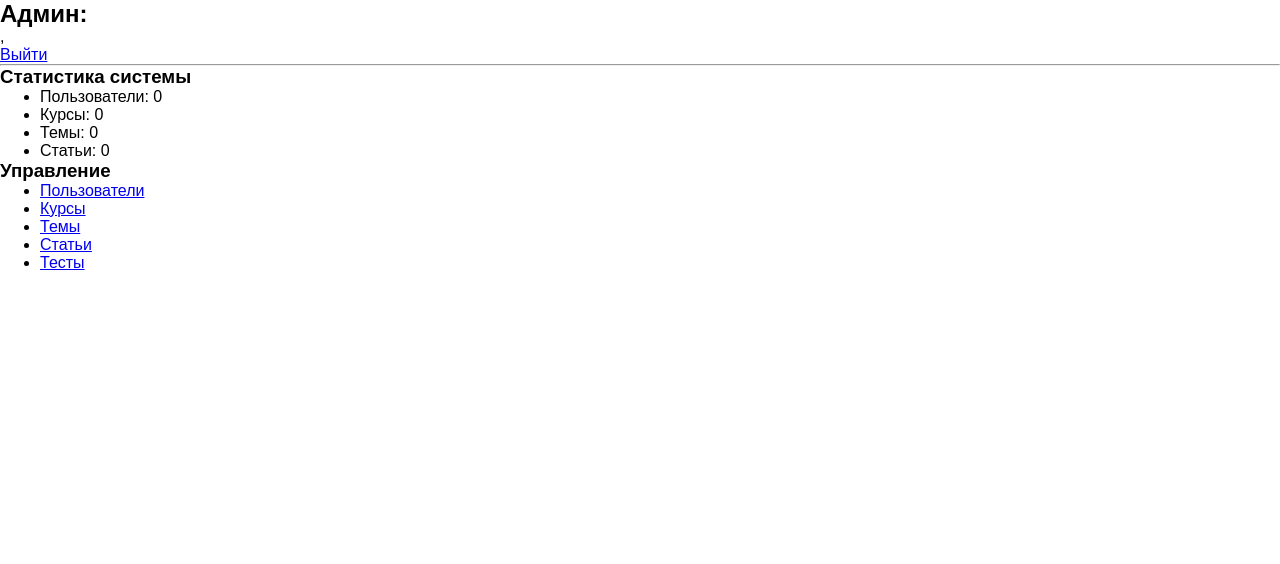
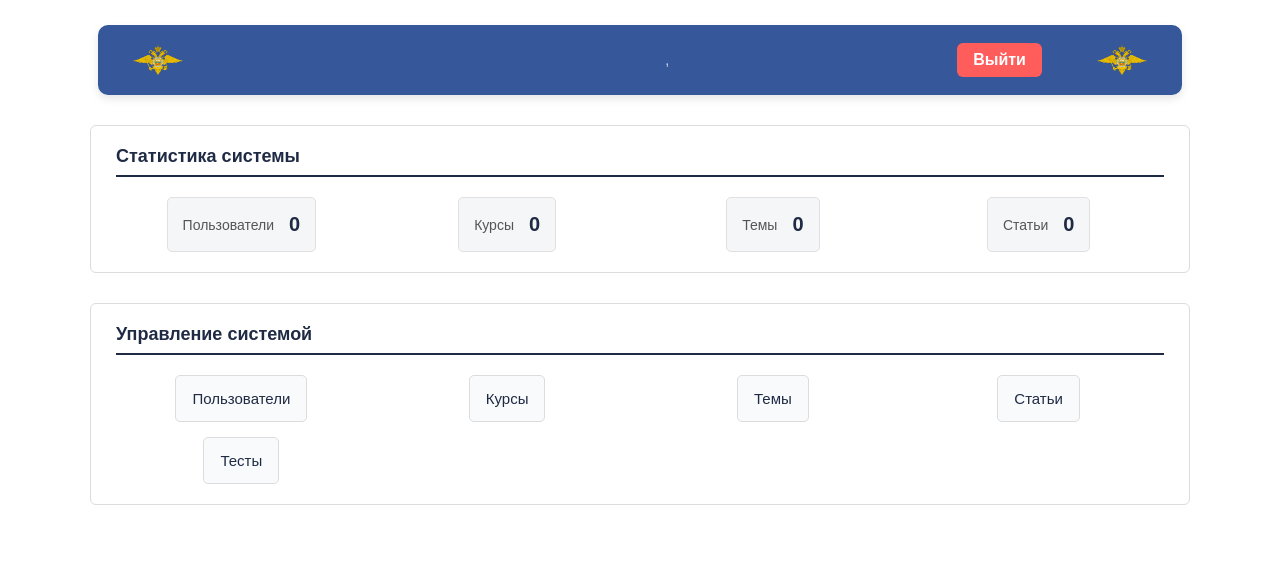
Before and after one commit to phantomdevi1/drugs-control, a PHP site: page /admin/dashboard.php in a window 1280 px wide. Shown: the top 564 px of the page. Run offline with PHP 8.4, Linux system fonts and the light colour scheme; the visitor is signed in with stand-in values (Sample User, id 1); data that the repository does not hold is empty.

Commit message:
admin panel

```diff
--- a/admin/dashboard.php
+++ b/admin/dashboard.php
@@ -43,40 +43,73 @@ $stats['articles'] = $res->fetch_assoc()['count'];
 <html lang="ru">
 <head>
     <meta charset="UTF-8">
-    <title>Админка</title>
+    <title>Административная страница</title>
     <meta name="viewport" content="width=device-width, initial-scale=1.0">
     <link rel="stylesheet" href="../style.css">
+    <link rel="shortcut icon" href="../img/favicon.ico" type="image/x-icon">
 </head>
 <body>
 
-<div class="container">
-
-    <header>
-        <h2>Админ: <?= htmlspecialchars($user['last_name']) ?> <?= htmlspecialchars($user['first_name']) ?></h2>
+    <header class="student_header">
+        <img src="../img/auth_img.png" alt="">
+        <h2>
+            <?= htmlspecialchars($user['last_name']) ?>
+            <?= htmlspecialchars($user['first_name']) ?>
+            <?= htmlspecialchars($user['middle_name']) ?>
+        </h2>
         <p><?= htmlspecialchars($user['position']) ?>, <?= htmlspecialchars($user['rank']) ?></p>
         <a href="../logout.php">Выйти</a>
+        <img src="../img/auth_img.png" alt="" class="header_logo_right">
     </header>
+<div class="admin-dashboard">
 
-    <hr>
+    <section class="admin-dashboard__section admin-dashboard__section--stats">
+        <h3 class="admin-dashboard__title">Статистика системы</h3>
 
-    <h3>Статистика системы</h3>
-    <ul>
-        <li>Пользователи: <?= $stats['users'] ?></li>
-        <li>Курсы: <?= $stats['courses'] ?></li>
-        <li>Темы: <?= $stats['topics'] ?></li>
-        <li>Статьи: <?= $stats['articles'] ?></li>
-    </ul>
+        <ul class="stats-list">
+            <li class="stats-list__item">
+                <span class="stats-list__label">Пользователи</span>
+                <span class="stats-list__value"><?= $stats['users'] ?></span>
+            </li>
+            <li class="stats-list__item">
+                <span class="stats-list__label">Курсы</span>
+                <span class="stats-list__value"><?= $stats['courses'] ?></span>
+            </li>
+            <li class="stats-list__item">
+                <span class="stats-list__label">Темы</span>
+                <span class="stats-list__value"><?= $stats['topics'] ?></span>
+            </li>
+            <li class="stats-list__item">
+                <span class="stats-list__label">Статьи</span>
+                <span class="stats-list__value"><?= $stats['articles'] ?></span>
+            </li>
+        </ul>
+    </section>
 
-    <h3>Управление</h3>
-    <ul>
-        <li><a href="users.php">Пользователи</a></li>
-        <li><a href="courses.php">Курсы</a></li>
-        <li><a href="topics.php">Темы</a></li>
-        <li><a href="articles.php">Статьи</a></li>
-        <li><a href="tests.php">Тесты</a></li>
-    </ul>
+    <section class="admin-dashboard__section admin-dashboard__section--management">
+        <h3 class="admin-dashboard__title">Управление системой</h3>
+
+        <ul class="admin-menu">
+            <li class="admin-menu__item">
+                <a class="admin-menu__link" href="users.php">Пользователи</a>
+            </li>
+            <li class="admin-menu__item">
+                <a class="admin-menu__link" href="courses.php">Курсы</a>
+            </li>
+            <li class="admin-menu__item">
+                <a class="admin-menu__link" href="topics.php">Темы</a>
+            </li>
+            <li class="admin-menu__item">
+                <a class="admin-menu__link" href="articles.php">Статьи</a>
+            </li>
+            <li class="admin-menu__item">
+                <a class="admin-menu__link" href="tests.php">Тесты</a>
+            </li>
+        </ul>
+    </section>
 
 </div>
 
+
 </body>
 </html>
--- a/student/final_exam.php
+++ b/student/final_exam.php
@@ -12,7 +12,6 @@ if (!isset($_SESSION['role']) || strtolower($_SESSION['role']) !== 'student') {
 }
 
 require '../config.php';
-require '../fpdf/fpdf.php'; // подключаем FPDF (путь к библиотеке)
 
 $userId = $_SESSION['user_id'];
 
--- a/style.css
+++ b/style.css
@@ -314,3 +314,219 @@ body {
   margin-bottom: 5px;
   cursor: pointer;
 }
+
+/* admin dashboard */
+.admin-dashboard {
+  max-width: 1100px;
+  margin: 0 auto;
+  padding: 30px;
+  font-family: Arial, sans-serif;
+}
+.admin-dashboard__section {
+  background: #ffffff;
+  border: 1px solid #dcdcdc;
+  border-radius: 6px;
+  padding: 20px 25px;
+  margin-bottom: 30px;
+}
+.admin-dashboard__title {
+  margin: 0 0 20px;
+  font-size: 18px;
+  font-weight: bold;
+  color: #1f2a44;
+  border-bottom: 2px solid #1f2a44;
+  padding-bottom: 8px;
+}
+.stats-list {
+  list-style: none;
+  padding: 0;
+  margin: 0;
+  display: grid;
+  grid-template-columns: repeat(auto-fit, minmax(200px, 1fr));
+  gap: 15px;
+}
+.stats-list__item {
+  background: #f4f6f8;
+  border: 1px solid #e0e0e0;
+  border-radius: 5px;
+  padding: 15px;
+  display: flex;
+  justify-content: space-between;
+  align-items: center;
+}
+.stats-list__label {
+  font-size: 14px;
+  color: #555;
+}
+.stats-list__value {
+  font-size: 20px;
+  font-weight: bold;
+  color: #1f2a44;
+  margin-left: 15px;
+}
+.admin-menu {
+  list-style: none;
+  padding: 0;
+  margin: 0;
+  display: grid;
+  grid-template-columns: repeat(auto-fit, minmax(220px, 1fr));
+  gap: 15px;
+}
+.admin-menu__item {
+  background: #f9fafb;
+  border: 1px solid #dcdcdc;
+  border-radius: 5px;
+}
+.admin-menu__link {
+  display: block;
+  padding: 14px 16px;
+  text-decoration: none;
+  font-size: 15px;
+  font-weight: 500;
+  color: #1f2a44;
+  transition:
+    background 0.2s ease,
+    color 0.2s ease;
+}
+.admin-menu__link:hover {
+  background: #1f2a44;
+  color: #ffffff;
+}
+
+/* users */
+.users-table-wrapper {
+  overflow-x: auto;
+}
+
+.users-table {
+  width: 100%;
+  border-collapse: collapse;
+  font-size: 14px;
+}
+
+.users-table th,
+.users-table td {
+  padding: 10px 12px;
+  border: 1px solid #dcdcdc;
+  text-align: left;
+}
+
+.users-table__head {
+  background: #1f2a44;
+  color: #ffffff;
+}
+
+.users-table__row:nth-child(even) {
+  background: #f5f7fa;
+}
+
+.users-table__actions {
+  display: flex;
+  gap: 8px;
+}
+
+.btn {
+  padding: 6px 10px;
+  border-radius: 4px;
+  font-size: 13px;
+  text-decoration: none;
+  color: #ffffff;
+}
+
+.btn--edit {
+  background: #4a6fdc;
+}
+
+.btn--edit:hover {
+  background: #3959b8;
+}
+
+.btn--delete {
+  background: #c0392b;
+}
+
+.btn--delete:hover {
+  background: #a93226;
+}
+
+/* user_edit */
+.form__body {
+  display: grid;
+  grid-template-columns: 1fr 1fr;
+  gap: 20px 30px;
+}
+
+.form__field {
+  display: flex;
+  flex-direction: column;
+  gap: 6px;
+}
+
+.form__label {
+  font-size: 14px;
+  color: #333;
+  font-weight: 500;
+}
+
+.form__input,
+.form__select {
+  padding: 10px 12px;
+  border: 1px solid #ccd3da;
+  border-radius: 4px;
+  font-size: 14px;
+  background-color: #fff;
+  transition:
+    border-color 0.2s,
+    box-shadow 0.2s;
+}
+
+.form__input:focus,
+.form__select:focus {
+  outline: none;
+  border-color: #1c5d99;
+  box-shadow: 0 0 0 2px rgba(28, 93, 153, 0.15);
+}
+
+/* Роль — на всю ширину */
+.form__field:last-of-type {
+  grid-column: 1 / -1;
+}
+
+/* ===== Кнопки ===== */
+.form__actions {
+  grid-column: 1 / -1;
+  display: flex;
+  justify-content: flex-end;
+  gap: 15px;
+  margin-top: 20px;
+}
+
+.btn {
+  padding: 10px 20px;
+  border-radius: 4px;
+  font-size: 14px;
+  text-decoration: none;
+  cursor: pointer;
+  border: none;
+  transition:
+    background-color 0.2s,
+    box-shadow 0.2s;
+}
+
+.btn--save {
+  background-color: #1c5d99;
+  color: #ffffff;
+}
+
+.btn--save:hover {
+  background-color: #174c7d;
+}
+
+.btn--cancel {
+  background-color: #e0e5ea;
+  color: #333;
+}
+
+.btn--cancel:hover {
+  background-color: #cfd6dd;
+}
```
Also changed, not shown: admin/user_delete.php (added, +34 -0 lines), admin/user_edit.php (added, +173 -0 lines), admin/users.php (+100 -0 lines), img/admin.png (added).
